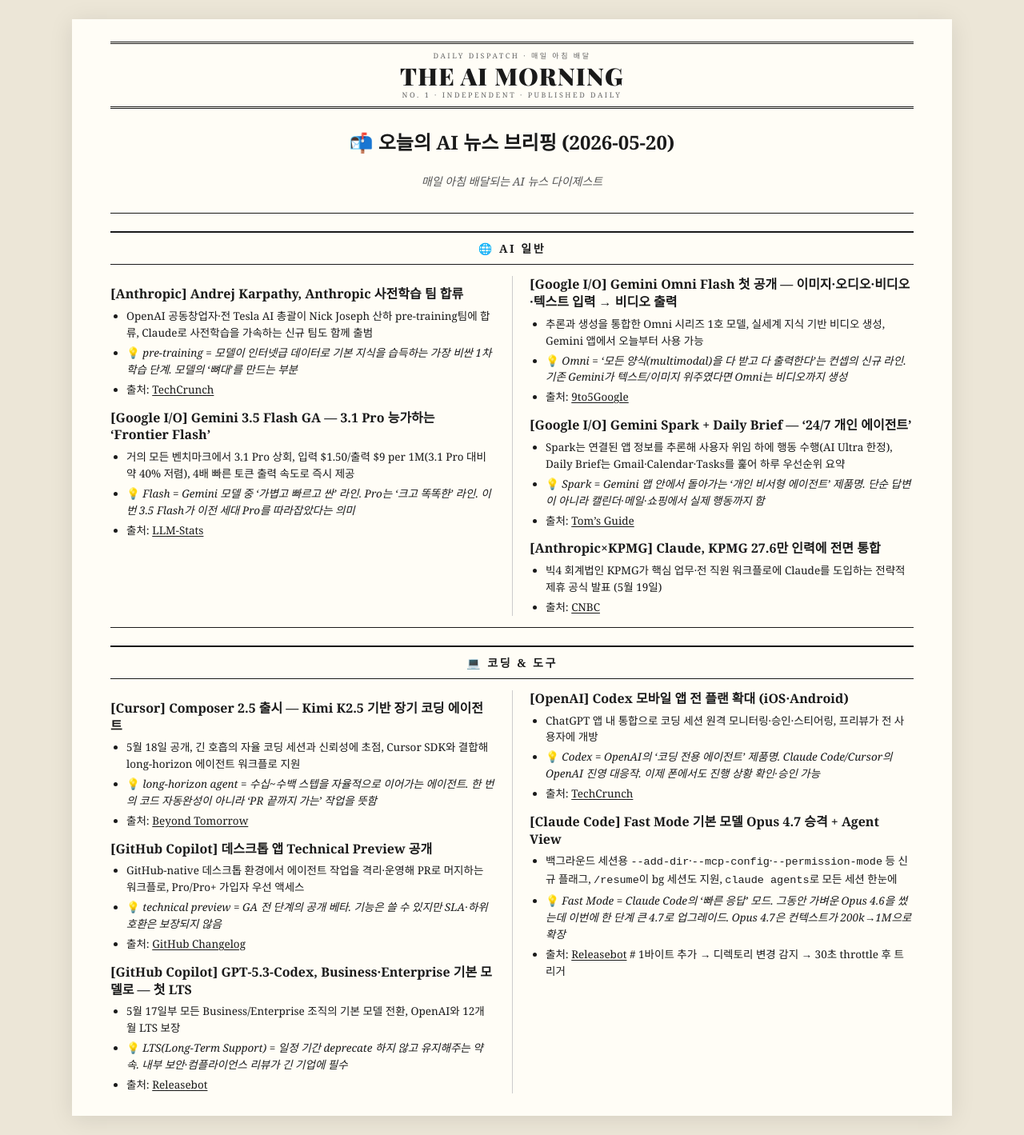
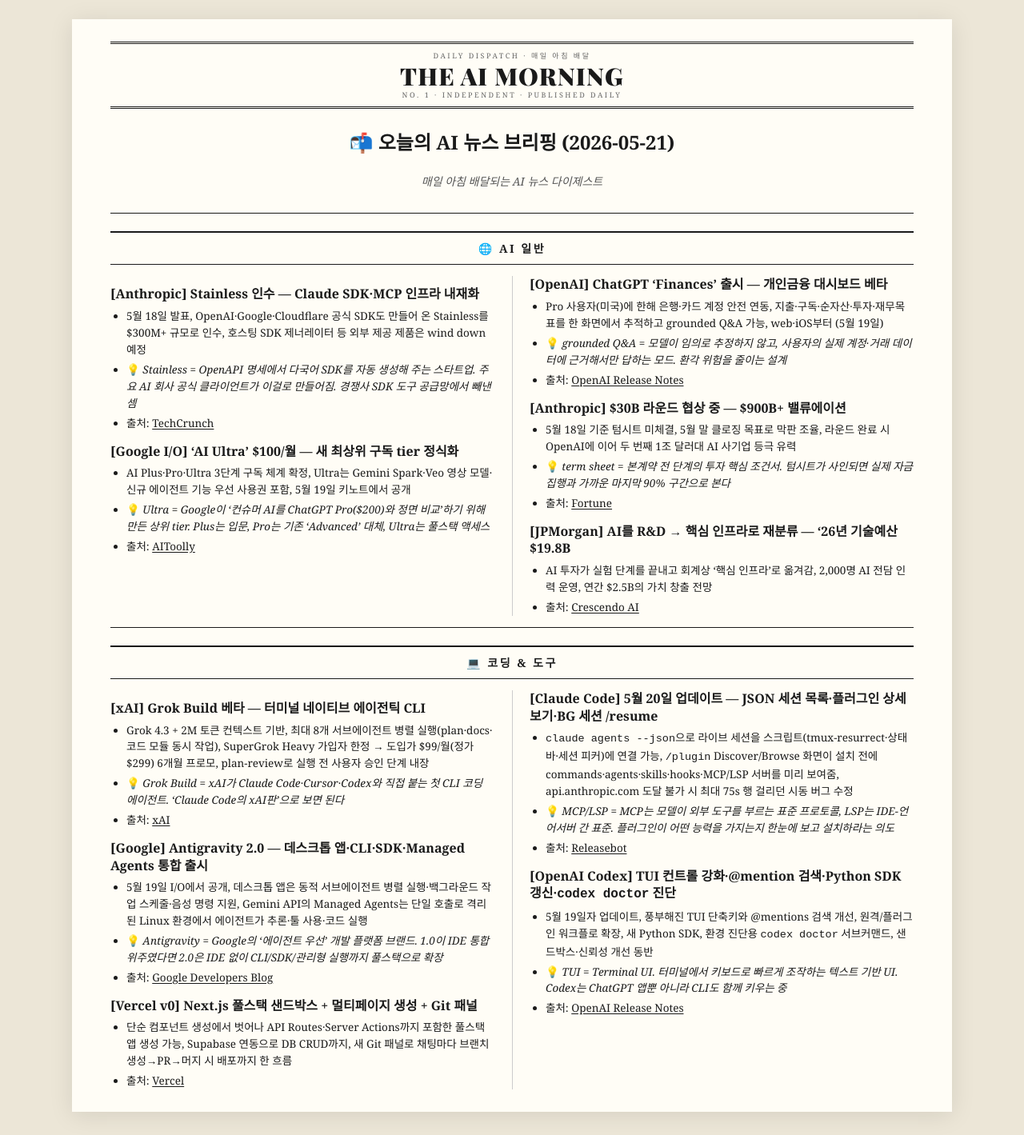
Before and after one commit to kimjans/daily-news, a Jekyll site: the page built from index.md, in a window 1280 px wide. Shown: the whole page at 80% size. Built offline with Jekyll 4.4.1, drawn with Linux system fonts in a browser that asks for light colours.

Commit message:
auto: 2026-05-21 09:13:15

```diff
--- a/index.md
+++ b/index.md
@@ -3,7 +3,7 @@ layout: default
 title: The AI Morning
 ---
 
-# 📬 오늘의 AI 뉴스 브리핑 (2026-05-20)
+# 📬 오늘의 AI 뉴스 브리핑 (2026-05-21)
 
 > 매일 아침 배달되는 AI 뉴스 다이제스트
 
@@ -11,56 +11,54 @@ title: The AI Morning
 
 ## 🌐 AI 일반
 
-### **[Anthropic]** Andrej Karpathy, Anthropic 사전학습 팀 합류
-- OpenAI 공동창업자·전 Tesla AI 총괄이 Nick Joseph 산하 pre-training팀에 합류, Claude로 사전학습을 가속하는 신규 팀도 함께 출범
-- 💡 *pre-training = 모델이 인터넷급 데이터로 기본 지식을 습득하는 가장 비싼 1차 학습 단계. 모델의 '뼈대'를 만드는 부분*
-- 출처: [TechCrunch](https://techcrunch.com/2026/05/19/openai-co-founder-andrej-karpathy-joins-anthropics-pre-training-team/)
+### **[Anthropic]** Stainless 인수 — Claude SDK·MCP 인프라 내재화
+- 5월 18일 발표, OpenAI·Google·Cloudflare 공식 SDK도 만들어 온 Stainless를 $300M+ 규모로 인수, 호스팅 SDK 제너레이터 등 외부 제공 제품은 wind down 예정
+- 💡 *Stainless = OpenAPI 명세에서 다국어 SDK를 자동 생성해 주는 스타트업. 주요 AI 회사 공식 클라이언트가 이걸로 만들어짐. 경쟁사 SDK 도구 공급망에서 빼낸 셈*
+- 출처: [TechCrunch](https://techcrunch.com/2026/05/18/anthropic-has-acquired-the-dev-tools-startup-used-by-openai-google-and-cloudflare/)
 
-### **[Google I/O]** Gemini 3.5 Flash GA — 3.1 Pro 능가하는 'Frontier Flash'
-- 거의 모든 벤치마크에서 3.1 Pro 상회, 입력 $1.50/출력 $9 per 1M(3.1 Pro 대비 약 40% 저렴), 4배 빠른 토큰 출력 속도로 즉시 제공
-- 💡 *Flash = Gemini 모델 중 '가볍고 빠르고 싼' 라인. Pro는 '크고 똑똑한' 라인. 이번 3.5 Flash가 이전 세대 Pro를 따라잡았다는 의미*
-- 출처: [LLM-Stats](https://llm-stats.com/ai-news)
+### **[Google I/O]** 'AI Ultra' $100/월 — 새 최상위 구독 tier 정식화
+- AI Plus·Pro·Ultra 3단계 구독 체계 확정, Ultra는 Gemini Spark·Veo 영상 모델·신규 에이전트 기능 우선 사용권 포함, 5월 19일 키노트에서 공개
+- 💡 *Ultra = Google이 '컨슈머 AI를 ChatGPT Pro($200)와 정면 비교'하기 위해 만든 상위 tier. Plus는 입문, Pro는 기존 'Advanced' 대체, Ultra는 풀스택 액세스*
+- 출처: [AIToolly](https://aitoolly.com/ai-news/article/2026-05-20-google-io-2026-new-100-ai-ultra-subscription-plan-and-enhanced-features-for-ai-plus-and-pro-tiers)
 
-### **[Google I/O]** Gemini Omni Flash 첫 공개 — 이미지·오디오·비디오·텍스트 입력 → 비디오 출력
-- 추론과 생성을 통합한 Omni 시리즈 1호 모델, 실세계 지식 기반 비디오 생성, Gemini 앱에서 오늘부터 사용 가능
-- 💡 *Omni = '모든 양식(multimodal)을 다 받고 다 출력한다'는 컨셉의 신규 라인. 기존 Gemini가 텍스트/이미지 위주였다면 Omni는 비디오까지 생성*
-- 출처: [9to5Google](https://9to5google.com/2026/05/19/google-io-2026-news/)
+### **[OpenAI]** ChatGPT 'Finances' 출시 — 개인금융 대시보드 베타
+- Pro 사용자(미국)에 한해 은행·카드 계정 안전 연동, 지출·구독·순자산·투자·재무목표를 한 화면에서 추적하고 grounded Q&A 가능, web·iOS부터 (5월 19일)
+- 💡 *grounded Q&A = 모델이 임의로 추정하지 않고, 사용자의 실제 계정·거래 데이터에 근거해서만 답하는 모드. 환각 위험을 줄이는 설계*
+- 출처: [OpenAI Release Notes](https://releasebot.io/updates/openai/chatgpt)
 
-### **[Google I/O]** Gemini Spark + Daily Brief — '24/7 개인 에이전트'
-- Spark는 연결된 앱 정보를 추론해 사용자 위임 하에 행동 수행(AI Ultra 한정), Daily Brief는 Gmail·Calendar·Tasks를 훑어 하루 우선순위 요약
-- 💡 *Spark = Gemini 앱 안에서 돌아가는 '개인 비서형 에이전트' 제품명. 단순 답변이 아니라 캘린더·메일·쇼핑에서 실제 행동까지 함*
-- 출처: [Tom's Guide](https://www.tomsguide.com/news/live/google-io-2026-live-news-updates)
+### **[Anthropic]** $30B 라운드 협상 중 — $900B+ 밸류에이션
+- 5월 18일 기준 텀시트 미체결, 5월 말 클로징 목표로 막판 조율, 라운드 완료 시 OpenAI에 이어 두 번째 1조 달러대 AI 사기업 등극 유력
+- 💡 *term sheet = 본계약 전 단계의 투자 핵심 조건서. 텀시트가 사인되면 실제 자금 집행과 가까운 마지막 90% 구간으로 본다*
+- 출처: [Fortune](https://fortune.com/2026/05/20/google-i-o-2026/)
 
-### **[Anthropic×KPMG]** Claude, KPMG 27.6만 인력에 전면 통합
-- 빅4 회계법인 KPMG가 핵심 업무·전 직원 워크플로에 Claude를 도입하는 전략적 제휴 공식 발표 (5월 19일)
-- 출처: [CNBC](https://www.cnbc.com/2026/05/19/google-ai-ultra-gemini-spark-omni.html)
+### **[JPMorgan]** AI를 R&D → 핵심 인프라로 재분류 — '26년 기술예산 $19.8B
+- AI 투자가 실험 단계를 끝내고 회계상 '핵심 인프라'로 옮겨감, 2,000명 AI 전담 인력 운영, 연간 $2.5B의 가치 창출 전망
+- 출처: [Crescendo AI](https://www.crescendo.ai/news/latest-ai-news-and-updates)
 
 ---
 
 ## 💻 코딩 & 도구
 
-### **[Cursor]** Composer 2.5 출시 — Kimi K2.5 기반 장기 코딩 에이전트
-- 5월 18일 공개, 긴 호흡의 자율 코딩 세션과 신뢰성에 초점, Cursor SDK와 결합해 long-horizon 에이전트 워크플로 지원
-- 💡 *long-horizon agent = 수십~수백 스텝을 자율적으로 이어가는 에이전트. 한 번의 코드 자동완성이 아니라 'PR 끝까지 가는' 작업을 뜻함*
-- 출처: [Beyond Tomorrow](https://beyondtmrw.org/article/cursor-composer-25-release-pricing-benchmarks-2026)
+### **[xAI]** Grok Build 베타 — 터미널 네이티브 에이전틱 CLI
+- Grok 4.3 + 2M 토큰 컨텍스트 기반, 최대 8개 서브에이전트 병렬 실행(plan·docs·코드 모듈 동시 작업), SuperGrok Heavy 가입자 한정 → 도입가 $99/월(정가 $299) 6개월 프로모, plan-review로 실행 전 사용자 승인 단계 내장
+- 💡 *Grok Build = xAI가 Claude Code·Cursor·Codex와 직접 붙는 첫 CLI 코딩 에이전트. 'Claude Code의 xAI판'으로 보면 된다*
+- 출처: [xAI](https://x.ai/news/grok-build-cli)
 
-### **[GitHub Copilot]** 데스크톱 앱 Technical Preview 공개
-- GitHub-native 데스크톱 환경에서 에이전트 작업을 격리·운영해 PR로 머지하는 워크플로, Pro/Pro+ 가입자 우선 액세스
-- 💡 *technical preview = GA 전 단계의 공개 베타. 기능은 쓸 수 있지만 SLA·하위호환은 보장되지 않음*
-- 출처: [GitHub Changelog](https://github.blog/changelog/2026-05-14-github-copilot-app-is-now-available-in-technical-preview/)
+### **[Google]** Antigravity 2.0 — 데스크톱 앱·CLI·SDK·Managed Agents 통합 출시
+- 5월 19일 I/O에서 공개, 데스크톱 앱은 동적 서브에이전트 병렬 실행·백그라운드 작업 스케줄·음성 명령 지원, Gemini API의 Managed Agents는 단일 호출로 격리된 Linux 환경에서 에이전트가 추론·툴 사용·코드 실행
+- 💡 *Antigravity = Google의 '에이전트 우선' 개발 플랫폼 브랜드. 1.0이 IDE 통합 위주였다면 2.0은 IDE 없이 CLI/SDK/관리형 실행까지 풀스택으로 확장*
+- 출처: [Google Developers Blog](https://developers.googleblog.com/all-the-news-from-the-google-io-2026-developer-keynote/)
 
-### **[GitHub Copilot]** GPT-5.3-Codex, Business·Enterprise 기본 모델로 — 첫 LTS
-- 5월 17일부 모든 Business/Enterprise 조직의 기본 모델 전환, OpenAI와 12개월 LTS 보장
-- 💡 *LTS(Long-Term Support) = 일정 기간 deprecate 하지 않고 유지해주는 약속. 내부 보안·컴플라이언스 리뷰가 긴 기업에 필수*
-- 출처: [Releasebot](https://releasebot.io/updates/github)
+### **[Vercel v0]** Next.js 풀스택 샌드박스 + 멀티페이지 생성 + Git 패널
+- 단순 컴포넌트 생성에서 벗어나 API Routes·Server Actions까지 포함한 풀스택 앱 생성 가능, Supabase 연동으로 DB CRUD까지, 새 Git 패널로 채팅마다 브랜치 생성→PR→머지 시 배포까지 한 흐름
+- 출처: [Vercel](https://vercel.com/blog/introducing-the-new-v0)
 
-### **[OpenAI]** Codex 모바일 앱 전 플랜 확대 (iOS·Android)
-- ChatGPT 앱 내 통합으로 코딩 세션 원격 모니터링·승인·스티어링, 프리뷰가 전 사용자에 개방
-- 💡 *Codex = OpenAI의 '코딩 전용 에이전트' 제품명. Claude Code/Cursor의 OpenAI 진영 대응작. 이제 폰에서도 진행 상황 확인·승인 가능*
-- 출처: [TechCrunch](https://techcrunch.com/2026/05/14/openai-says-codex-is-coming-to-your-phone/)
+### **[Claude Code]** 5월 20일 업데이트 — JSON 세션 목록·플러그인 상세보기·BG 세션 /resume
+- `claude agents --json`으로 라이브 세션을 스크립트(tmux-resurrect·상태바·세션 피커)에 연결 가능, `/plugin` Discover/Browse 화면이 설치 전에 commands·agents·skills·hooks·MCP/LSP 서버를 미리 보여줌, api.anthropic.com 도달 불가 시 최대 75s 행 걸리던 시동 버그 수정
+- 💡 *MCP/LSP = MCP는 모델이 외부 도구를 부르는 표준 프로토콜, LSP는 IDE-언어서버 간 표준. 플러그인이 어떤 능력을 가지는지 한눈에 보고 설치하라는 의도*
+- 출처: [Releasebot](https://releasebot.io/updates/anthropic/claude-code)
 
-### **[Claude Code]** Fast Mode 기본 모델 Opus 4.7 승격 + Agent View
-- 백그라운드 세션용 `--add-dir`·`--mcp-config`·`--permission-mode` 등 신규 플래그, `/resume`이 bg 세션도 지원, `claude agents`로 모든 세션 한눈에
-- 💡 *Fast Mode = Claude Code의 '빠른 응답' 모드. 그동안 가벼운 Opus 4.6을 썼는데 이번에 한 단계 큰 4.7로 업그레이드. Opus 4.7은 컨텍스트가 200k→1M으로 확장*
-- 출처: [Releasebot](https://releasebot.io/updates/anthropic/claude-code)
- # 1바이트 추가 → 디렉토리 변경 감지 → 30초 throttle 후 트리거
+### **[OpenAI Codex]** TUI 컨트롤 강화·@mention 검색·Python SDK 갱신·`codex doctor` 진단
+- 5월 19일자 업데이트, 풍부해진 TUI 단축키와 @mentions 검색 개선, 원격/플러그인 워크플로 확장, 새 Python SDK, 환경 진단용 `codex doctor` 서브커맨드, 샌드박스·신뢰성 개선 동반
+- 💡 *TUI = Terminal UI. 터미널에서 키보드로 빠르게 조작하는 텍스트 기반 UI. Codex는 ChatGPT 앱뿐 아니라 CLI도 함께 키우는 중*
+- 출처: [OpenAI Release Notes](https://releasebot.io/updates/openai)
```
